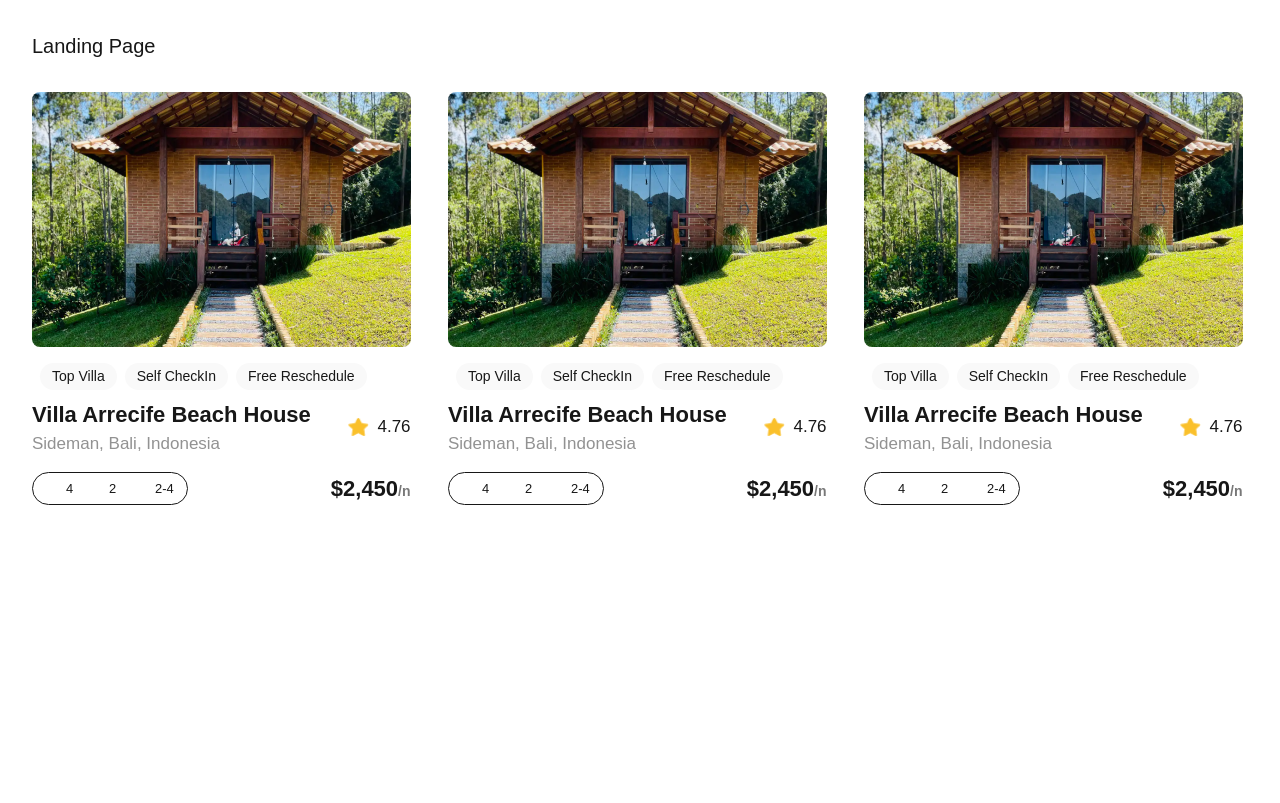
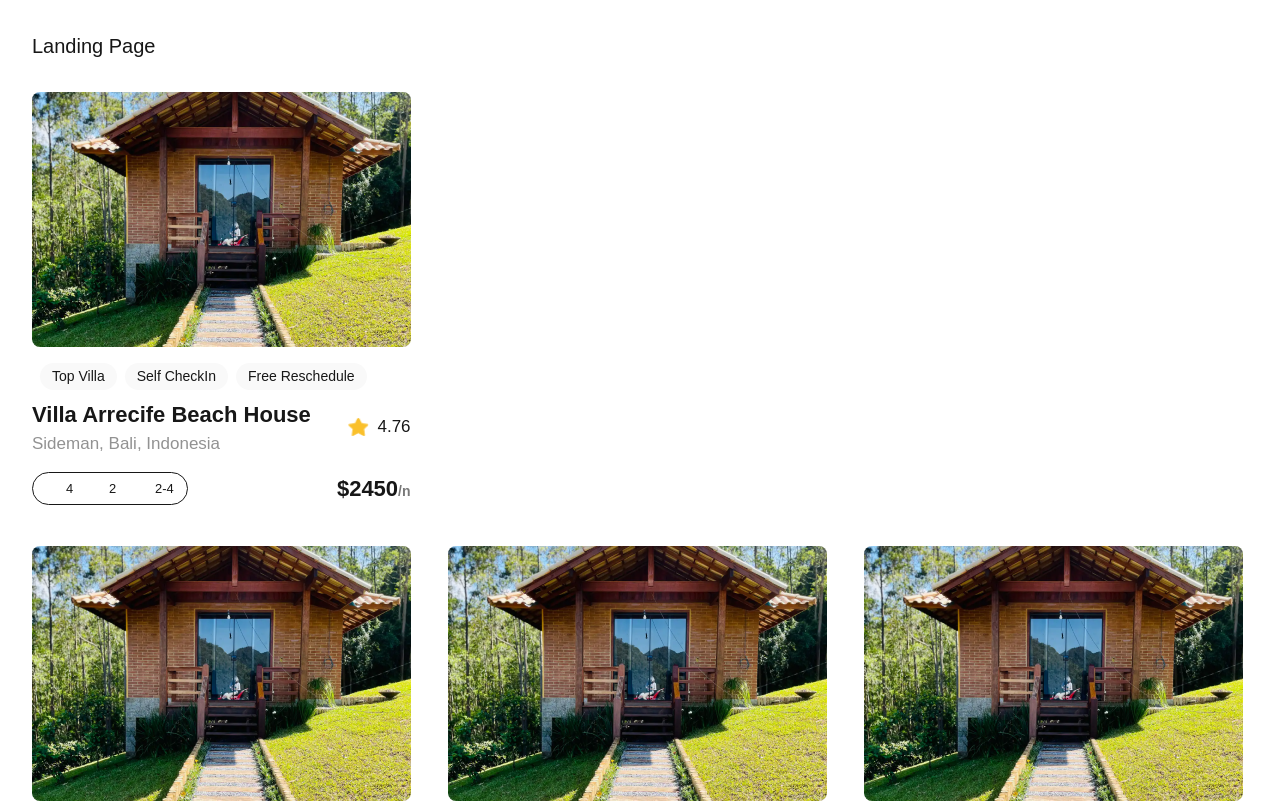
Before and after one commit to benchZak/alx-project-0x00-setup, a Next.js app in the folder alx-project-0x00/: page /landing in a window 1280 px wide. Shown: the top 803 px of the page. Built offline with nearby package versions, Linux system fonts and the light colour scheme.

Commit message:
task 4 : Using components

```diff
--- a/alx-project-0x00/components/Card.tsx
+++ b/alx-project-0x00/components/Card.tsx
@@ -4,7 +4,25 @@ import STAR_IMAGE from "@/public/assets/images/star.png"
 import React from "react"
 import Pill from "./Pill"
 
-const Card: React.FC = () => {
+interface CardProps {
+  title?: string;
+  location?: string;
+  price?: number;
+  rating?: number;
+  beds?: number;
+  baths?: number;
+  guests?: string;
+}
+
+const Card: React.FC<CardProps> = ({
+  title = "Villa Arrecife Beach House",
+  location = "Sideman, Bali, Indonesia",
+  price = 2450,
+  rating = 4.76,
+  beds = 4,
+  baths = 2,
+  guests = "2-4"
+}) => {
   return (
     <div className="h-[422px] w-[378.56px] cursor-pointer hover:shadow-md hover:rounded-lg">
       <Image className="rounded-lg" src={HOUSE_IMAGE} width={378.56} height={299.37} alt="house image" />
@@ -15,37 +33,37 @@ const Card: React.FC = () => {
       </div>
       <div className="flex items-center justify-between">
         <div>
-          <h3 className="font-semibold text-[22px]">Villa Arrecife Beach House</h3>
-          <p className="font-medium text-[17px] text-[#929292]">Sideman, Bali, Indonesia</p>
+          <h3 className="font-semibold text-[22px]">{title}</h3>
+          <p className="font-medium text-[17px] text-[#929292]">{location}</p>
         </div>
         <div className="flex items-center">
           <Image src={STAR_IMAGE} alt="star" width={21} height={21} />
-          <p className="font-medium text-[17px] ml-2">4.76</p>
+          <p className="font-medium text-[17px] ml-2">{rating}</p>
         </div>
       </div>
 
       <div className="flex justify-between mt-4">
         <div className="grid grid-cols-3 border w-[156px] rounded-full px-2 py-1">
           <div className="flex items-center">
-            <svg width="21" height="21" viewBox="0 0 21 21" fill="none" xmlns="http://www.w3.org/2000/svg">
-              {/* Bed SVG path */}
+            <svg width="21" height="21" viewBox="0 0 21 21" fill="none">
+              {/* Bed SVG */}
             </svg>
-            <p className="ml-1 text-[12.95px] font-medium">4</p>
+            <p className="ml-1 text-[12.95px] font-medium">{beds}</p>
           </div>
           <div className="flex items-center">
-            <svg width="18" height="18" viewBox="0 0 18 18" fill="none" xmlns="http://www.w3.org/2000/svg">
-              {/* Bath SVG path */}
+            <svg width="18" height="18" viewBox="0 0 18 18" fill="none">
+              {/* Bath SVG */}
             </svg>
-            <p className="ml-1 text-[12.95px] font-medium">2</p>
+            <p className="ml-1 text-[12.95px] font-medium">{baths}</p>
           </div>
           <div className="flex items-center">
-            <svg width="18" height="18" viewBox="0 0 18 18" fill="none" xmlns="http://www.w3.org/2000/svg">
-              {/* Guest SVG path */}
+            <svg width="18" height="18" viewBox="0 0 18 18" fill="none">
+              {/* Guest SVG */}
             </svg>
-            <p className="ml-1 text-[12.95px] font-medium">2-4</p>
+            <p className="ml-1 text-[12.95px] font-medium">{guests}</p>
           </div>
         </div>
-        <p className="text-[22px] font-semibold">$2,450<span className="text-[14px] text-[#787878]">/n</span></p>
+        <p className="text-[22px] font-semibold">${price}<span className="text-[14px] text-[#787878]">/n</span></p>
       </div>
     </div>
   )
--- a/alx-project-0x00/pages/landing.tsx
+++ b/alx-project-0x00/pages/landing.tsx
@@ -4,7 +4,17 @@ const Landing: React.FC = () => {
   return (
     <div className="p-8">
       <h1 className="text-xl font-extralight mb-8">Landing Page</h1>
+
+      {/* Single Card */}
+      <div className="mb-8">
+        <Card />
+      </div>
+
+      {/* Multiple Cards in a grid */}
       <div className="grid grid-cols-1 md:grid-cols-2 lg:grid-cols-3 gap-8">
+        <Card />
+        <Card />
+        <Card />
         <Card />
         <Card />
         <Card />
```
